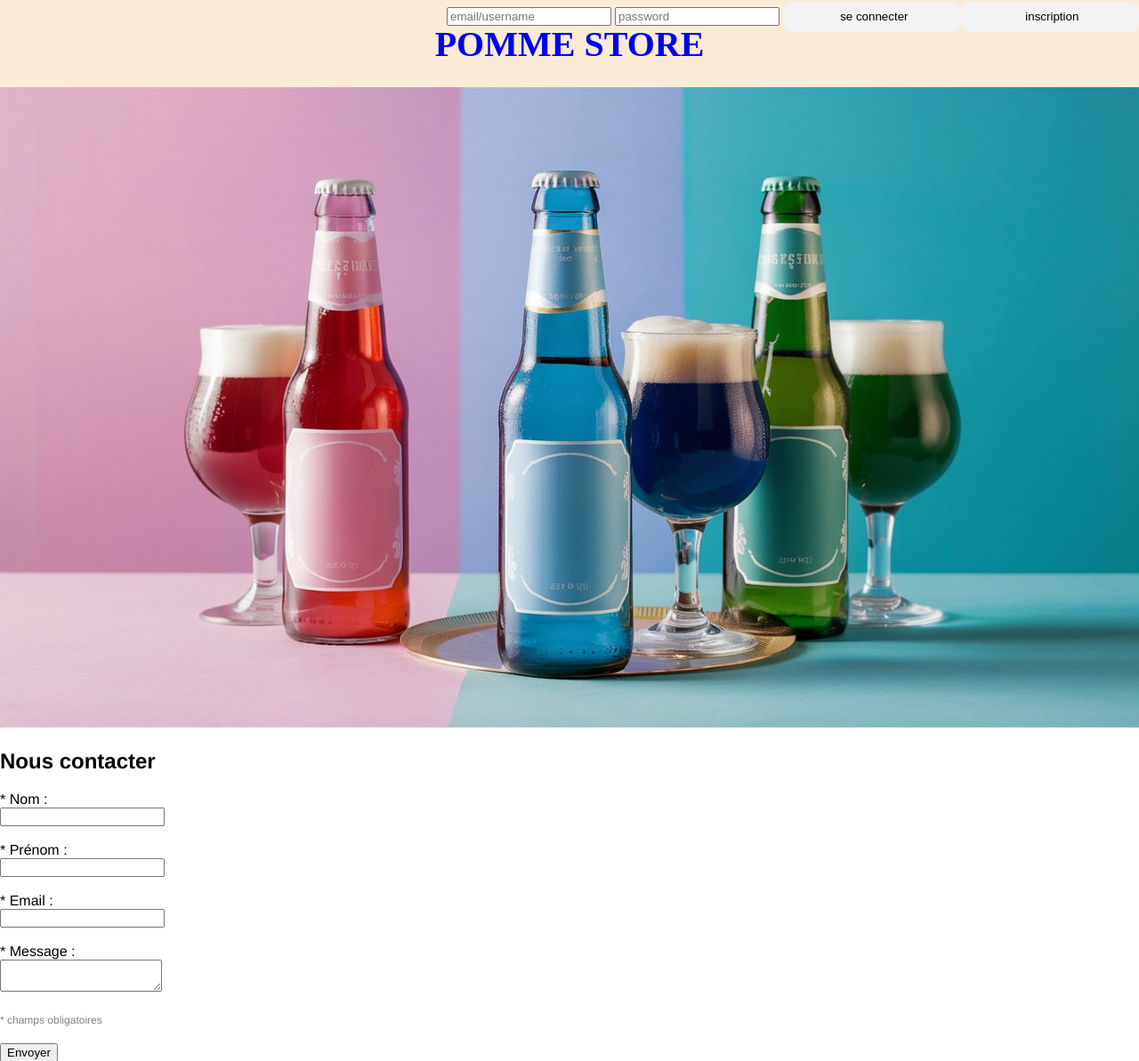
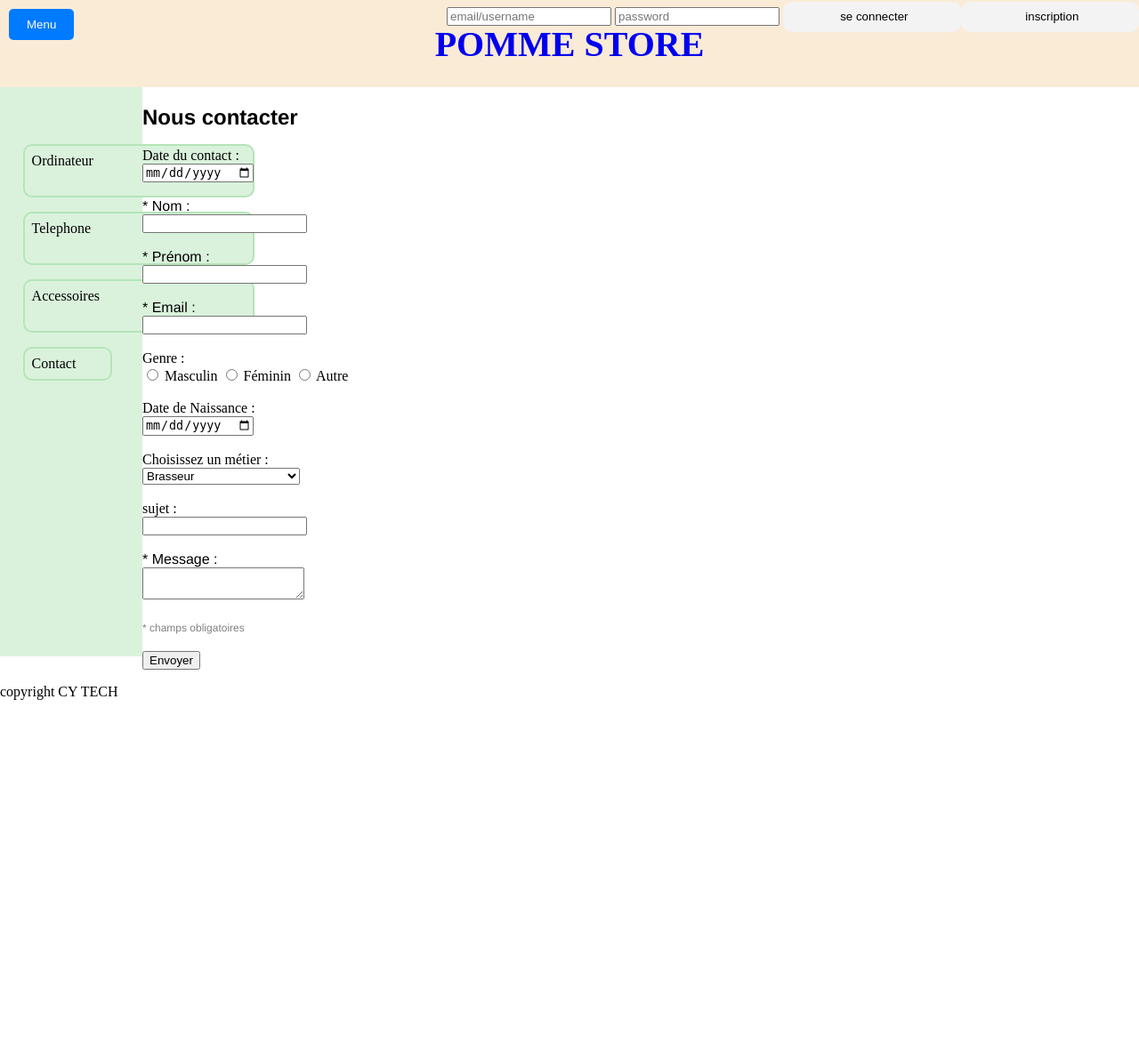
Before and after one commit to Tytyaz2/web-ING1, a PHP site: page /index.php?contact in a window 1280 px wide. Shown: the top 1193 px of the page at 89% size. After the commit the page ends 787 px from the top, so only its background shows below. Run offline with PHP 8.4, Linux system fonts and the light colour scheme; data comes from the database, SQL or seed files in the repository.

Commit message:
index maj + mailer + contact + inscription sur la meme page

```diff
--- a/CSS/menu.css
+++ b/CSS/menu.css
@@ -3,6 +3,8 @@
     background: rgb(218,242,220);
     float :left;
     height: 80vh;
+    width: 10em;
+
 }
 
 .bouton_menu{
@@ -82,3 +84,52 @@
     box-shadow: 0px 0px 0px 7px rgb(218,242,220, 50%);
     background-color: white;
 }
+
+#contact {
+    margin-top: 10%;
+    border: 2px solid transparent;
+    width: 5em;
+    padding: 0.8em;
+    outline: none;
+    overflow: hidden;
+    background-color: rgb(218,242,220);
+    border-radius: 10px;
+    transition: all 0.5s;
+}
+
+#contact:hover,
+#contact:focus {
+    border: 2px solid rgb(	180, 229, 184);
+    box-shadow: 0px 0px 0px 7px rgb(218,242,220, 50%);
+    background-color: white;
+}
+
+.menu-cache {
+    display: none;
+    background-color: #fff;
+    box-shadow: 0 2px 4px rgba(0, 0, 0, 0.1);
+    top: 50px; /* Ajustez cette valeur en fonction de la hauteur de votre barre de navigation */
+    left: 0;
+    z-index: 2;
+    position: fixed;
+}
+
+.menu-cache a {
+    display: block;
+    padding: 10px;
+    text-decoration: none;
+    color: #333;
+}
+
+#bouton-menu {
+    padding: 10px 20px;
+    background-color: #007bff;
+    color: #fff;
+    border: none;
+    border-radius: 5px;
+    cursor: pointer;
+    position: fixed; /* Le bouton reste fixe lorsque vous faites défiler */
+    top: 10px; /* Ajustez cette valeur pour positionner le bouton */
+    left: 10px; /* Ajustez cette valeur pour positionner le bouton */
+    z-index: 999; /* Assurez-vous que le bouton apparaît au-dessus du contenu */
+}
--- a/CSS/page_bienvenue.css
+++ b/CSS/page_bienvenue.css
@@ -1,6 +1,8 @@
 #container {
+    image: url("../IMAGE/bar_image.png");
     position: relative;
     width: 100%;
+    z-index: 1;
 }
 
 .biere-blonde, .biere-brune, .biere-blanche {
--- /dev/null
+++ b/JS/index.js
@@ -0,0 +1,10 @@
+document.addEventListener("DOMContentLoaded", function() {
+    document.getElementById("bouton-menu").addEventListener("click", function () {
+        var menu = document.getElementById("menu1");
+        if (menu.style.display === "none") {
+            menu.style.display = "block";
+        } else {
+            menu.style.display = "none";
+        }
+    });
+});
--- a/PHP/connexion.php
+++ b/PHP/connexion.php
@@ -22,7 +22,7 @@ session_start();
                 exit;
             }
         }
-        header("Location: ../page_inscription.php?error=mailexistepas");
+        header("Location: ../page_inscription.inc.php?error=mailexistepas");
         exit;
     }
 ?>
--- a/PHP/contact.inc.php
+++ b/PHP/contact.inc.php
@@ -9,6 +9,14 @@ endif;
 ?>
 <!--- formulaire de contact qui est envoyer à verif_contact.php --->
 <form id="contactForm" method="post" action="../web-ing2/PHP/verif_contact.php">
+
+    <div>
+        <label id="date_contact">Date du contact :</label>
+    </div>
+    <div>
+        <input type="date" id="datecontact" name="dateContact">
+    </div>
+    <br>
     <div>
         <label id="NOM">* Nom :</label>
     </div>
@@ -34,6 +42,51 @@ endif;
     </div>
     <br>
     <div>
+        <label id="Genre">Genre :</label>
+    </div>
+    <div>
+        <input type="radio" id="masculin" name="genre" value="masculin">
+        <label for="masculin">Masculin</label>
+        <input type="radio" id="feminin" name="genre" value="feminin">
+        <label for="feminin">Féminin</label>
+        <input type="radio" id="autre" name="genre" value="autre">
+        <label for="autre">Autre</label>
+    </div>
+    <br>
+    <div>
+        <label id="datedeNaissance">Date de Naissance :</label>
+    </div>
+    <div>
+        <input type="date" id="dateDeNaissance" name="dateDeNaissance">
+    </div>
+    <br>
+    <div>
+    <label for="metier">Choisissez un métier :</label>
+    </div>
+    <div>
+        <select id="metier" name="metier">
+            <option value="brasseur">Brasseur</option>
+            <option value="caviste">Caviste</option>
+            <option value="sommelier">Sommelier de bière</option>
+            <option value="distributeur">Distributeur</option>
+            <option value="marketing">Marketing/Communication</option>
+            <option value="gestionnaire-stocks">Gestionnaire de stocks</option>
+            <option value="service-client">Service client</option>
+            <option value="developpeur-web">Développeur web</option>
+            <option value="logistique">Logistique</option>
+            <option value="comptabilite">Comptabilité/Finance</option>
+            <option value="autre">Autre</option>
+        </select>
+    </div>
+    <br>
+    <div>
+        <label id="sujet">sujet :</label>
+    </div>
+    <div>
+        <input type="text" id="sujet" name="sujet">
+    </div>
+    <br>
+    <div>
         <label id="MESSAGE">* Message :</label>
     </div>
     <div>
--- a/PHP/form_connexion.inc.php
+++ b/PHP/form_connexion.inc.php
@@ -5,7 +5,7 @@
                 <label for="password"></label><input type="password" id="password" placeholder="password" name="password" required>
                 <input type="submit" id="submit_connexion" value="se connecter">
             </form>
-            <form method="post" action="page_inscription.php">
+            <form method="post" action="../web-ING2/index.php?forminscription">
                 <input type="submit" id="submit_inscription" value="inscription" placeholder="text">
             </form>
 </div>
--- a/PHP/menu.inc.php
+++ b/PHP/menu.inc.php
@@ -1,5 +1,4 @@
 <link rel="stylesheet" href="../CSS/menu.css">
-<div id="menu">
 
     <?php
         try {
@@ -17,7 +16,7 @@
 
             // Récupérer tous les résultats
             $types = $stmt->fetchAll(PDO::FETCH_ASSOC);
-
+            echo "<div id='menu'>";
             // Vérifier si des types ont été trouvés et les afficher
             if ($types) {
                 foreach ($types as $type) {
@@ -32,7 +31,12 @@
             // Gestion des erreurs de connexion
             die("Erreur de connexion à la base de données: " . $e->getMessage());
         }
+        echo"<a class ='bouton_menu' id='contact' href='index.php?contact'>Contact</a></div>";
+        echo '<script src="JS/index.js"></script>
+        <button id="bouton-menu">Menu</button>
+        <div id="menu1" class="menu-cache">
+            <a href="index.php?categorie=Rose">Rose</a>
+            <a href="index.php?categorie=bleu">Bleu</a>
+            <a href="index.php?categorie=verte">Verte</a>
+        </div>';;
     ?>
-
-
-</div>
--- a/page_inscription.php
+++ b/PHP/page_inscription.inc.php
@@ -1,7 +1,4 @@
 <?php
-//la session est initialisé dedans
-include "PHP/haut.inc.php";
-include "PHP/menu.inc.php";
 //corps de la page
 if (!isset($_SESSION['username'])) {
     if (isset($_GET['error']) && $_GET['error'] == 'mailexistepas') {
--- a/index.php
+++ b/index.php
@@ -2,19 +2,49 @@
 //la session est initialisé dedans
 include "php/haut.inc.php";
 //element de connexion
-include "php/page_connexion.inc.php";
+//la page connexion apparait pas quand on est sur la page inscription
+if (!isset($_GET["forminscription"])) {
+    include "php/page_connexion.inc.php";
+}
 
 //corps de la page avec l'affichage des produits si on cllique dessus sur le menu
-if (!isset($_GET["categorie"])){
+//si on est sur le formulaire d'inscritpion
+if (isset($_GET["forminscription"])){
+    //menu pour changer la page
+    include "php/menu.inc.php";
+    include "php/page_inscription.inc.php";
+}
+//retour d'un mail de contact comme quoi le mail est bien envoyé
+elseif (isset($_GET["mailenvoye"])){
+    echo "<p>Votre demande a bien été envoyé</p>";
+        echo "<form action='index.php'><input type='submit' value='accueil'></form>";
+
+}
+//page de contact
+else if (isset($_GET["contact"])){
+    //menu pour changer la page
+    include "php/menu.inc.php";
+    include "php/contact.inc.php";
+}
+//page de bienvenue
+else if (!isset($_GET["categorie"])){
+    //menu pour changer la page
+    echo '<script src="JS/index.js"></script>
+          <link rel="stylesheet" href="../CSS/menu.css">
+        <button id="bouton-menu">Menu</button>
+        <div id="menu1" class="menu-cache">
+            <a href="index.php?categorie=Rose">Rose</a>
+            <a href="index.php?categorie=bleu">Bleu</a>
+            <a href="index.php?categorie=verte">Verte</a>
+        </div>';
     include "php/page_bienvenue.inc.php";
 }
+//page produit
 else {
     //menu pour changer la page
     include "php/menu.inc.php";
     include "php/produit.inc.php";
 }
-//formulaire de contact
-include "php/contact.inc.php";
 //copyright
 include "php/copyright.inc.php";
 ?>
```
Also changed, not shown: PHP/produit.xml (deleted, +0 -77 lines), PHP/verif_contact.php (+33 -41 lines). Lines whose indentation alone changed are shown as unchanged.
